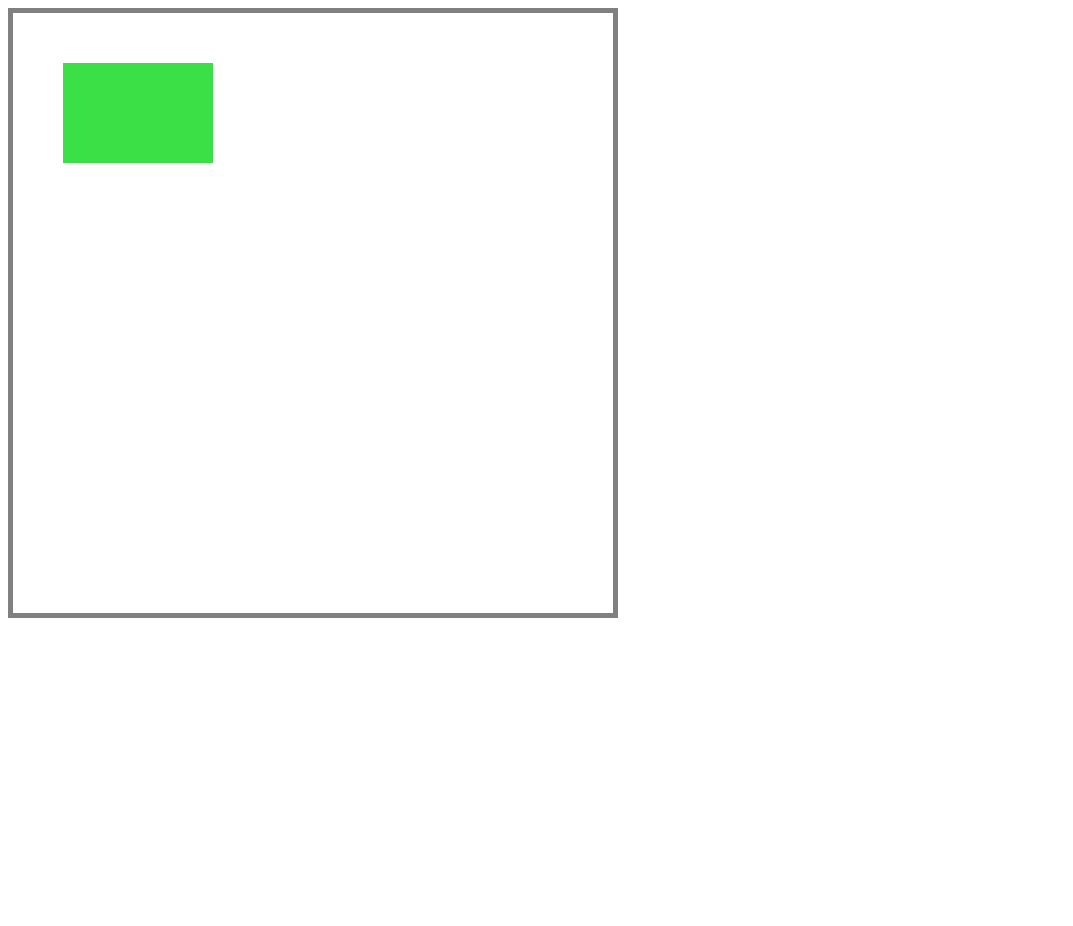
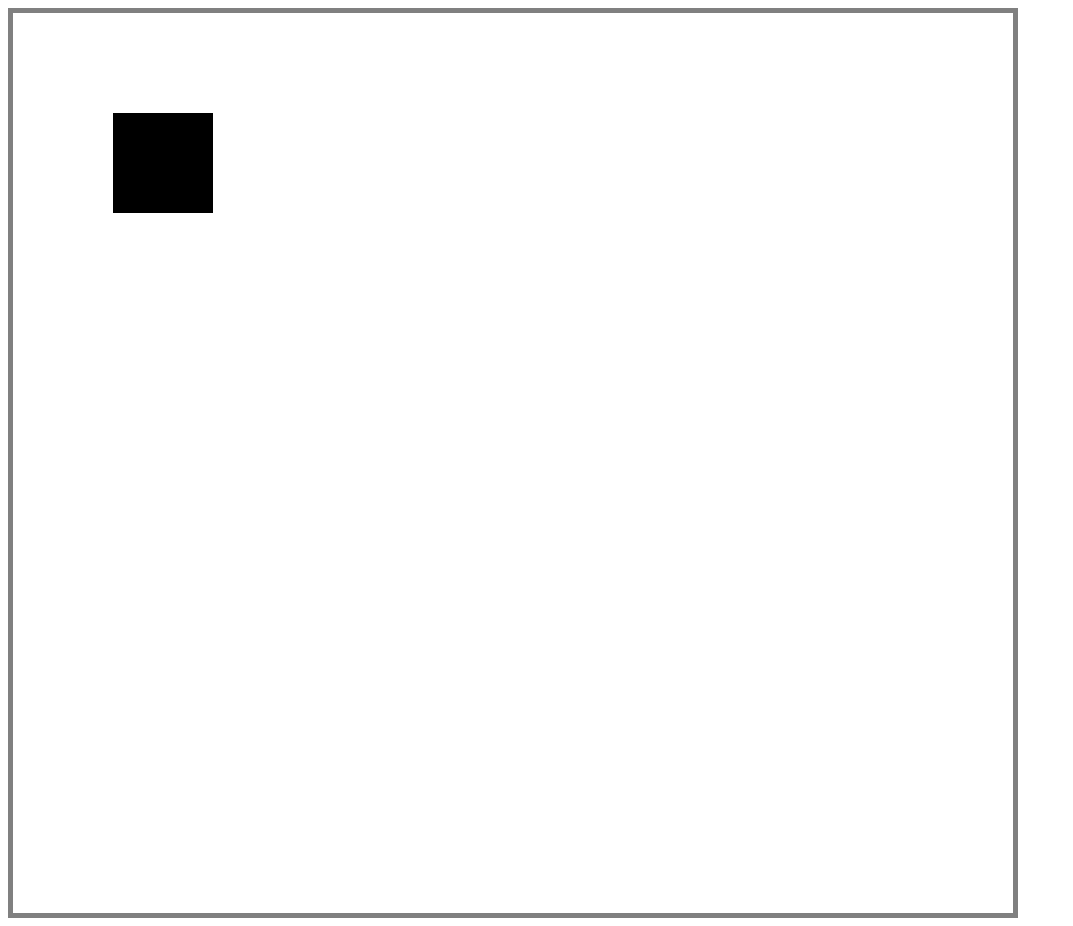
Before and after one commit to jayllybeans/memory-card-game, a plain HTML site: page index.html in a window 1280 px wide. Shown: the whole page, without its empty margins (0-1073 px from the left). Before the commit the page ends 800 px from the top, so only its background shows below. Drawn offline with Linux system fonts and the light colour scheme.

Commit message:
I forgot to commit inbetween the sprints

```diff
--- /dev/null
+++ b/card.js
@@ -0,0 +1,58 @@
+export class Card{
+    x = 0;
+    y = 100;
+    width = 100;
+    height = 100;
+    colorOptions = [];
+    isClicked = false;
+
+    constructor(canvas, pencil, toolbox){
+        this.canvas = canvas;
+        this.pencil = pencil;
+        this.toolbox = toolbox;
+    }
+
+    setCardColors(toolbox){
+        for (let i = 0; i < 3; i++){
+            this.colorOptions.push(toolbox.getRandomColor());
+        }
+        for(let i = 0; i < 3; i++){
+            this.colorOptions.push(this.colorOptions[i]);
+        }
+        this.colorOptions = toolbox.shuffleArray(this.colorOptions);
+    }
+
+    drawCards(){
+        this.canvas.addEventListener("click", this.detectCardClick());
+        if (this.isClicked){
+            this.pencil.fillStyle = Math.floor(Math.random() * this.colorOptions.length);
+        }
+        else{
+            this.pencil.fillStyle = "black";
+        }
+        this.pencil.fillRect(this.x + 100, this.y, this.width, this.height);
+    }
+
+    //check if the user clicked on the card
+    detectCardClick(){
+        this.cardTopLeft = {
+            x : this.x,
+            y : this.y - this.height
+        }
+
+        this.cardBottomRight = {
+            x : this.x + this.width,
+            y : this.y - this.height + this.height
+        }
+
+
+        let isFarEnoughRight = this.x > this.cardTopLeft.x;
+        let isLowEnough = this.y > this.cardTopLeft.y;
+        let isFarEnoughLeft = this.x < this.cardBottomRight.x;
+        let isHighEnough = this.y < this.cardBottomRight.y;
+
+        if((isFarEnoughRight && isLowEnough && isFarEnoughLeft && isHighEnough))
+            this.isClicked = true;
+        this.isClicked = false;
+    }
+}
--- a/code.js
+++ b/code.js
@@ -1,15 +1,24 @@
 import {Toolbox} from "./toolbox.js";
+import {Card} from "./card.js";
 
 let canvas = document.getElementById("myCanvas");
 let pencil = canvas.getContext("2d");
 
-let arr = ["a", "b", "c"];
 let toolbox = new Toolbox();
+let cards = [];
 
-console.log(toolbox.getRandomItem(arr));
+for(let i = 0; i < 6; i++){
+    cards.push(new Card(canvas, pencil, toolbox));
+}
 
-console.log(toolbox.shuffleArray(arr));
+function gameLoop(){
+    pencil.clearRect(0, 0, canvas.width, canvas.height);
 
-pencil.fillStyle = (toolbox.getRandomColor());
-pencil.fillRect(50, 50, 150, 100);
-console.log(toolbox.getRandomColor());
+    for(let i = 0; i < cards.length; i++){
+        cards[i].drawCards();
+    }
+}
+
+setInterval(gameLoop, 1000);
+
+//canvas.addEventListener("click", cards[0].detectCardClick());
--- a/index.html
+++ b/index.html
@@ -4,9 +4,9 @@
 
 </head>
 <body>
-    <canvas id ="myCanvas" height="600" width = "600"></canvas>
+    <canvas id ="myCanvas" height="900" width = "1000"></canvas>
     <script type = "module" src ="code.js"></script>
     <script type = "module" src ="toolbox.js"></script>
-
+    <script type = "module" src ="card.js"></script>
 </body>
 </html>
```
